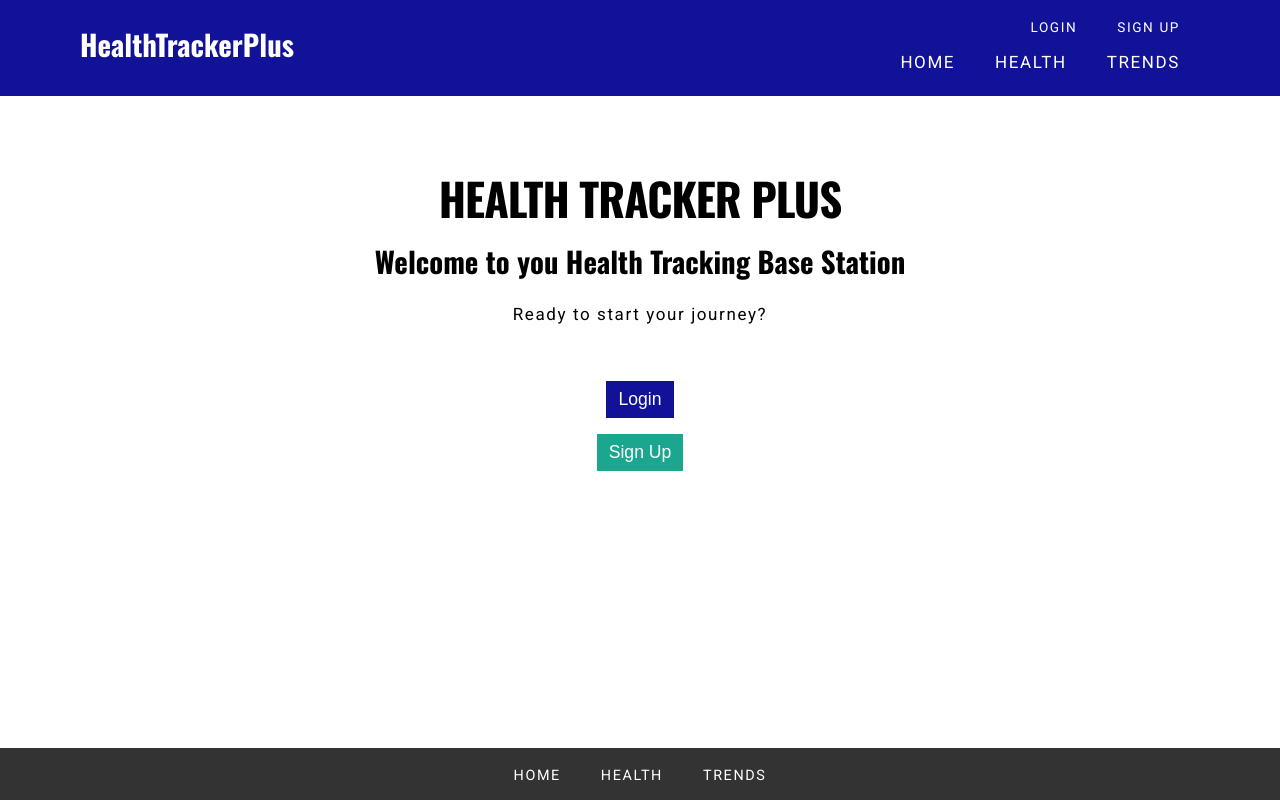
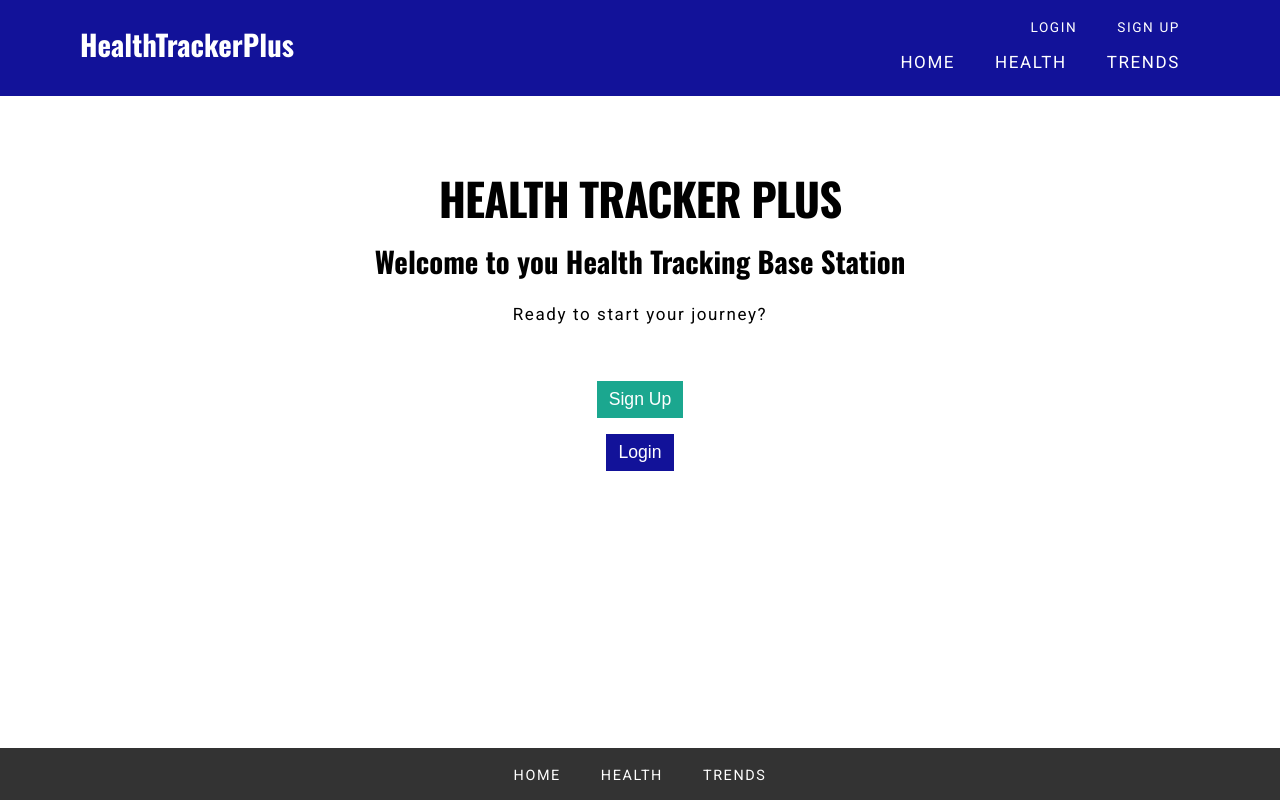
Before and after one commit to john-prudlow/health-tracker-app, a React (Vite) app in the folder client/: page / in a window 1280 px wide. Built offline with nearby package versions, Linux system fonts and the light colour scheme; no server answers.

Commit message:
Swapped login/signup button position on homepage.

```diff
--- a/client/src/pages/Homepage.jsx
+++ b/client/src/pages/Homepage.jsx
@@ -11,8 +11,8 @@ export default function Homepage() {
       <div className="login-links">
         {!user ? (
           <>
+            <Link to="/signup"><button className="home-signup">Sign Up</button></Link>
             <Link to="/login"><button>Login</button></Link>
-            <Link to="/signup"><button className="home-signup">Sign Up</button></Link>
           </>
         ) : (
           <Link to="/login" onClick={logout}><button>Logout</button></Link>
```
